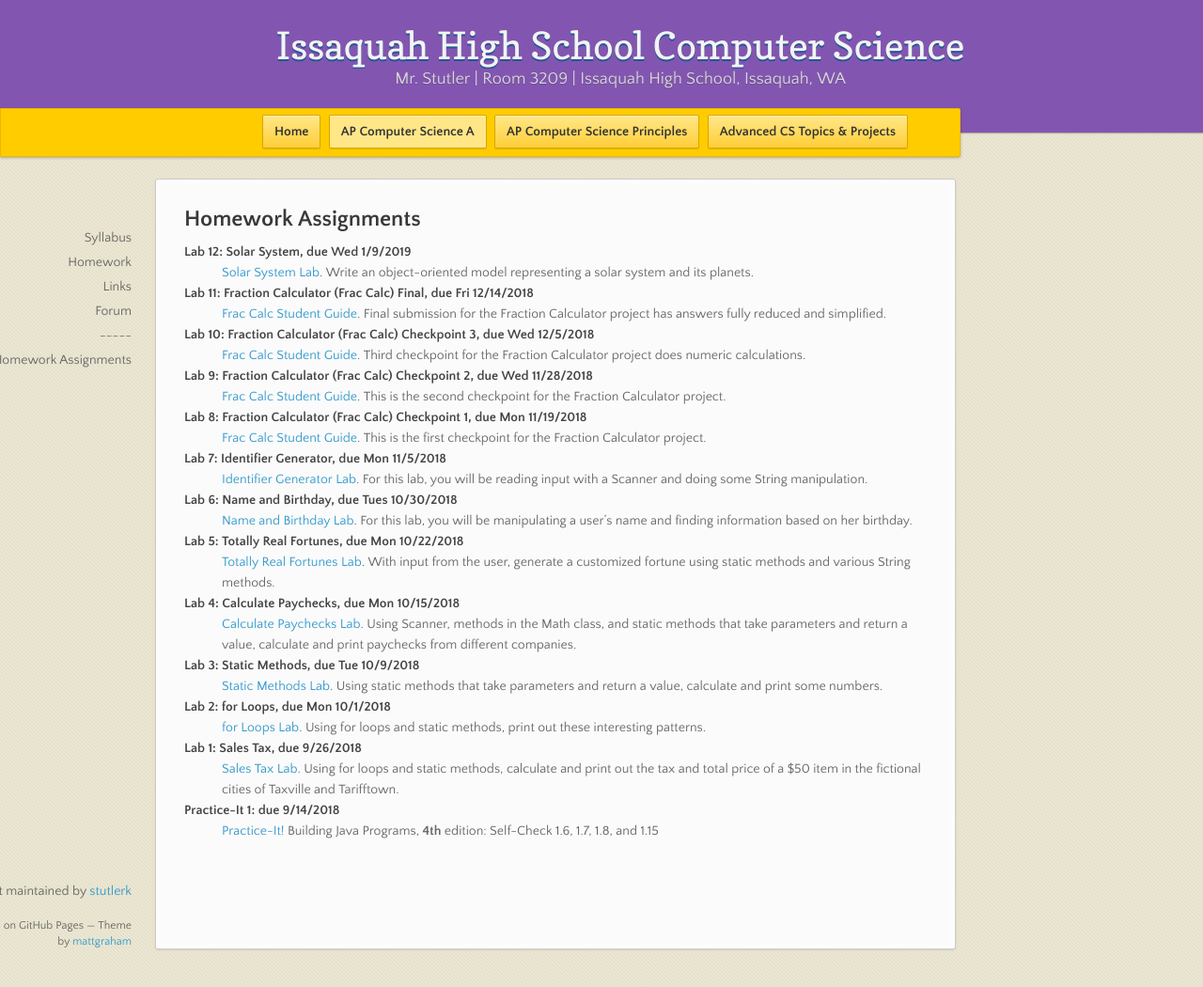
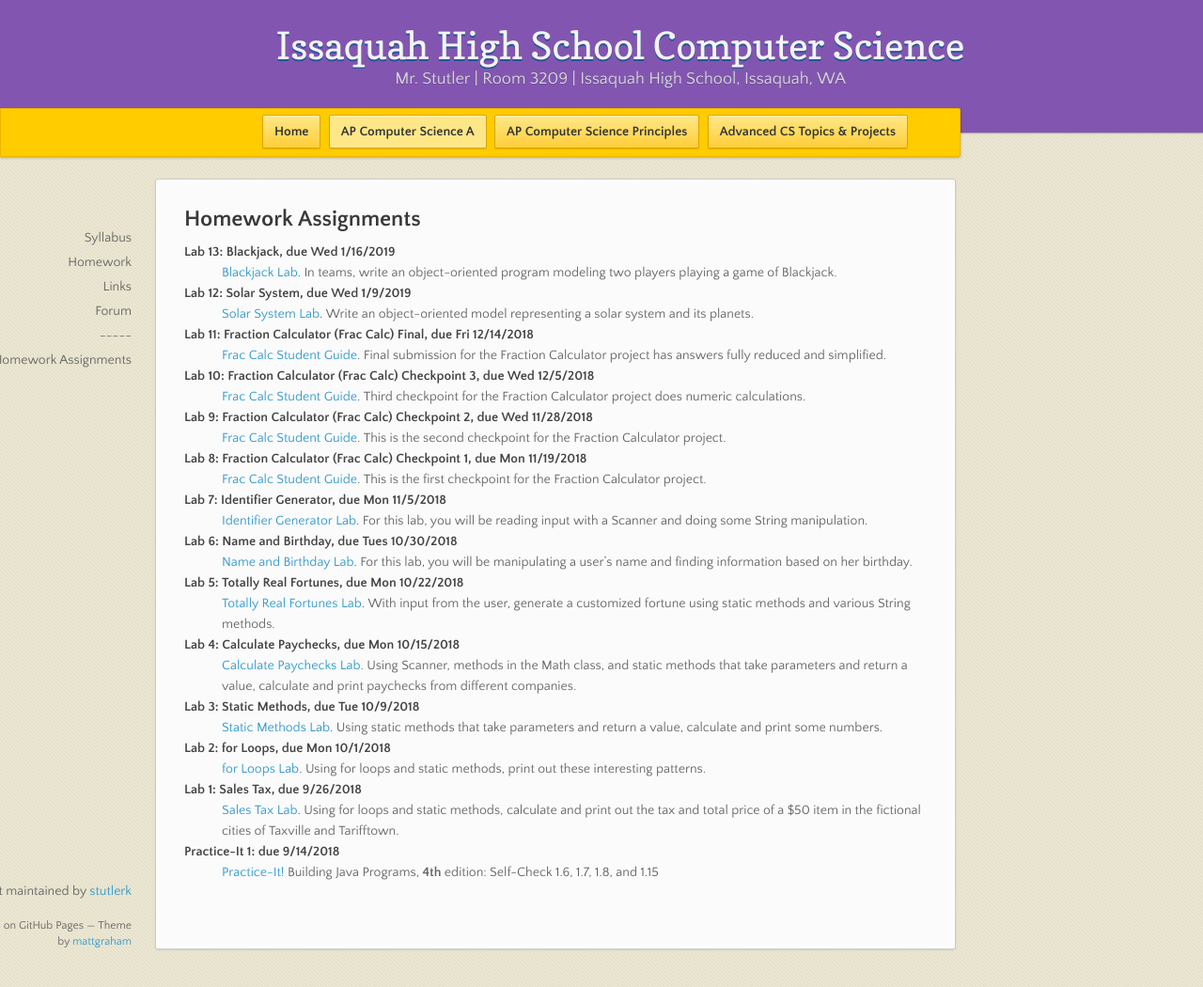
Before and after one commit to stutlerk/ihs-website, a Jekyll site: the page built from _apcsa/homework.html, in a window 1280 px wide and 1050 px high. Shown: the whole window at 94% size. Built offline with Jekyll 4.4.1, drawn with Linux system fonts in a browser that asks for light colours; nearby versions of some CDN libraries.

Commit message:
Update homework.html

```diff
--- a/_apcsa/homework.html
+++ b/_apcsa/homework.html
@@ -6,6 +6,9 @@ layout: course
 <section>
 <h2>Homework Assignments</h2>
   <dl>
+    <dt>Lab 13: Blackjack, due Wed 1/16/2019</dt>
+    <dd><a href="https://issaquahwednet-my.sharepoint.com/:w:/g/personal/stutlerk_issaquah_wednet_edu/EVt49QQUF8ZMlpylyzXSFiQBAaboOCTO1Od0nNpP3VfyoA?e=9ukZNe" target="_blank">Blackjack Lab</a>. In teams, write an object-oriented program modeling two players playing a game of Blackjack.</dd>
+
     <dt>Lab 12: Solar System, due Wed 1/9/2019</dt>
     <dd><a href="https://issaquahwednet-my.sharepoint.com/:w:/g/personal/stutlerk_issaquah_wednet_edu/EfJy3upR15ZCtf1D9stk_ZoBSbqfcpzxrwCbJu-J4aqvKA?e=rieo0z" target="_blank">Solar System Lab</a>. Write an object-oriented model representing a solar system and its planets.</dd>
 
```
